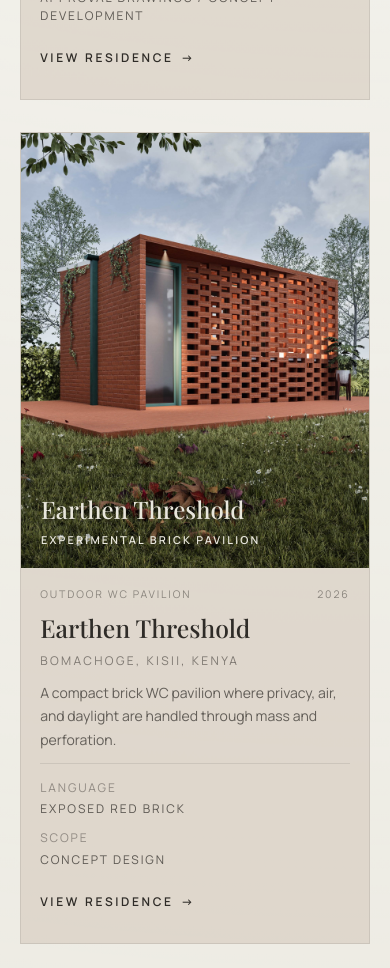
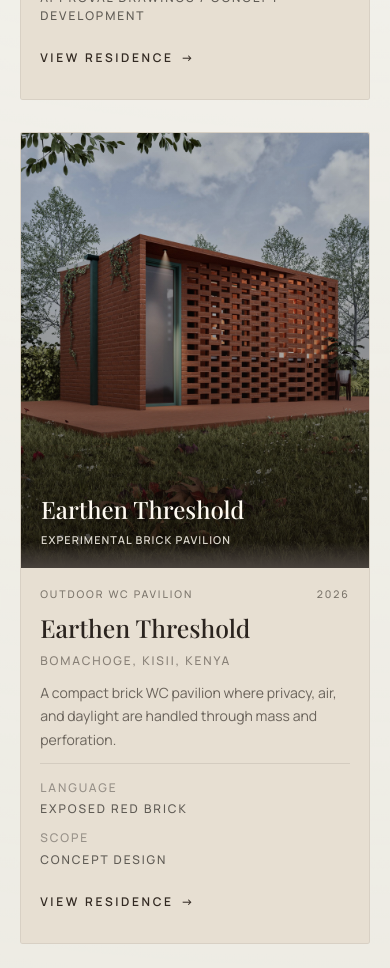
Before and after one commit to frank-005/studio39-plus, a React (Vite) app: page / in a window 390 px wide. Shown: the part 1920-2888 px from the top of the page. Built offline with nearby package versions, Linux system fonts and the light colour scheme; no server answers.

Commit message:
Refine portfolio card image overlays

```diff
--- a/src/components/ProjectCard.jsx
+++ b/src/components/ProjectCard.jsx
@@ -5,10 +5,11 @@ import { imageSrcSet, optimizedImageUrl } from '../utils/images';
 function ProjectCard({ project }) {
   const material = project.materials?.[0] || 'material study';
   const isFeaturedLocal = ['kiserian-house', 'saika-house', 'earthen-threshold', 'ukwala-residence'].includes(project.id);
+  const hasBrightHero = ['kiserian-house', 'ukwala-residence', 'earthen-threshold', 'saika-house'].includes(project.id);
   const projectPath = `/projects/${project.slug || project.id}`;
 
   return (
-    <motion.article whileHover={{ y: -6 }} className="project-card group overflow-hidden border border-charcoal/10 bg-sand/60 transition duration-700 hover:border-charcoal/35 dark:border-ivory/12 dark:bg-charcoal">
+    <motion.article whileHover={{ y: -6 }} className={`project-card group overflow-hidden border border-charcoal/10 bg-sand/60 transition duration-700 hover:border-charcoal/35 dark:border-ivory/12 dark:bg-charcoal ${hasBrightHero ? 'project-card--bright-image' : ''}`}>
       <Link to={projectPath} className="block overflow-hidden">
         <div className="project-card-media relative overflow-hidden bg-mist dark:bg-charcoal">
           <img
@@ -23,9 +24,9 @@ function ProjectCard({ project }) {
             className="h-full w-full object-cover transition duration-1000 group-hover:scale-[1.045]"
           />
           {isFeaturedLocal ? (
-            <div className="absolute inset-x-0 bottom-0 z-10 bg-gradient-to-t from-charcoal/76 to-transparent p-5 text-ivory sm:p-6">
-              <p className="font-serif text-2xl font-medium leading-tight">{project.name}</p>
-              <p className="mt-2 text-[0.68rem] font-semibold uppercase tracking-[0.2em] text-ivory/78">{project.cardSubtitle || 'Private Residence | Kenya'}</p>
+            <div className="project-card-image-caption absolute inset-x-0 bottom-0 z-10 bg-gradient-to-t from-charcoal/76 to-transparent p-5 text-ivory sm:p-6">
+              <p className="project-card-image-title font-serif text-2xl font-medium leading-tight">{project.name}</p>
+              <p className="project-card-image-meta mt-2 text-[0.68rem] font-semibold uppercase tracking-[0.2em] text-ivory/78">{project.cardSubtitle || 'Private Residence | Kenya'}</p>
             </div>
           ) : null}
         </div>
--- a/src/styles/index.css
+++ b/src/styles/index.css
@@ -549,30 +549,128 @@ h3,
 
 .project-card-media {
   aspect-ratio: 4 / 5;
+  background: #d8d1c5;
+}
+
+.project-card-media::after {
+  position: absolute;
+  inset: 0;
+  z-index: 1;
+  content: "";
+  background:
+    linear-gradient(
+      to bottom,
+      rgb(18 14 11 / 0.05) 20%,
+      rgb(24 18 14 / 0.34) 68%,
+      rgb(22 16 12 / 0.64) 100%
+    );
+  pointer-events: none;
+}
+
+.project-card {
+  border-color: rgb(45 35 25 / 0.08) !important;
+  border-radius: 0.18rem;
+  background: #e7dfd2;
+  box-shadow: 0 18px 40px rgb(30 24 18 / 0.06);
+}
+
+.project-card:hover {
+  border-color: rgb(45 35 25 / 0.14) !important;
+  box-shadow: 0 24px 54px rgb(30 24 18 / 0.075);
+}
+
+.project-card img {
+  filter: brightness(0.9) contrast(1.06) saturate(0.94);
+}
+
+.project-card-image-caption {
+  background: transparent !important;
+  color: #f4efe7;
+}
+
+.project-card--bright-image .project-card-media::after {
+  background:
+    linear-gradient(
+      to bottom,
+      rgb(18 14 11 / 0.08) 18%,
+      rgb(24 18 14 / 0.42) 66%,
+      rgb(22 16 12 / 0.76) 100%
+    );
+}
+
+.project-card-image-title {
+  color: #fffaf1;
+  font-weight: 500;
+  text-shadow: 0 2px 14px rgb(0 0 0 / 0.34);
+}
+
+.project-card-image-meta {
+  color: rgb(255 250 241 / 0.84) !important;
+  font-weight: 600;
+  letter-spacing: 0.1em;
+  text-shadow: 0 2px 10px rgb(0 0 0 / 0.32);
+}
+
+.project-card-body {
+  position: relative;
+  background: #e7dfd2;
+  color: #2f2923;
+}
+
+.project-card-body::before {
+  position: absolute;
+  inset: -1.65rem 0 auto;
+  height: 1.65rem;
+  content: "";
+  background: linear-gradient(to bottom, rgb(231 223 210 / 0), #e7dfd2);
+  pointer-events: none;
 }
 
 .project-card-meta {
   font-size: 0.68rem;
   letter-spacing: 0.18em;
-  opacity: 0.68;
+  color: rgb(47 41 35 / 0.58) !important;
+  font-weight: 500;
+  opacity: 1;
 }
 
 .project-card-title {
+  color: #2b241f !important;
   font-size: clamp(1.28rem, 6vw, 1.75rem);
+  font-weight: 500;
   line-height: 1.12;
 }
 
 .project-card-copy {
   display: -webkit-box;
   overflow: hidden;
+  color: rgb(47 41 35 / 0.68) !important;
   line-height: 1.65;
   -webkit-box-orient: vertical;
   -webkit-line-clamp: 3;
 }
 
+.project-card-body > p.text-xs {
+  color: rgb(47 41 35 / 0.52) !important;
+  font-weight: 500;
+  letter-spacing: 0.16em;
+}
+
+.project-card-spec {
+  border-color: rgb(47 41 35 / 0.1) !important;
+  color: rgb(47 41 35 / 0.56) !important;
+  font-weight: 500;
+}
+
+.project-card-spec dd {
+  color: rgb(47 41 35 / 0.76);
+}
+
 .project-card-link {
   gap: 0.45rem;
   border-bottom: 1px solid transparent;
+  color: #332a23 !important;
+  font-weight: 600;
   transition:
     color 250ms ease,
     border-color 250ms ease,
@@ -583,6 +681,50 @@ h3,
   border-color: currentColor;
   opacity: 1;
   transform: translateX(2px);
+}
+
+.dark .project-card {
+  border-color: rgb(244 239 231 / 0.1) !important;
+  background: #28231e;
+  box-shadow: 0 22px 54px rgb(0 0 0 / 0.2);
+}
+
+.dark .project-card:hover {
+  border-color: rgb(244 239 231 / 0.18) !important;
+  box-shadow: 0 28px 64px rgb(0 0 0 / 0.24);
+}
+
+.dark .project-card-media {
+  background: #231f1b;
+}
+
+.dark .project-card-body {
+  background: #28231e;
+  color: #eee5d7;
+}
+
+.dark .project-card-body::before {
+  background: linear-gradient(to bottom, rgb(40 35 30 / 0), #28231e);
+}
+
+.dark .project-card-meta,
+.dark .project-card-body > p.text-xs,
+.dark .project-card-spec {
+  color: rgb(238 229 215 / 0.6) !important;
+}
+
+.dark .project-card-title,
+.dark .project-card-link {
+  color: #f2eadf !important;
+}
+
+.dark .project-card-copy,
+.dark .project-card-spec dd {
+  color: rgb(238 229 215 / 0.72) !important;
+}
+
+.dark .project-card-spec {
+  border-color: rgb(238 229 215 / 0.12) !important;
 }
 
 .project-feature-media {
```
